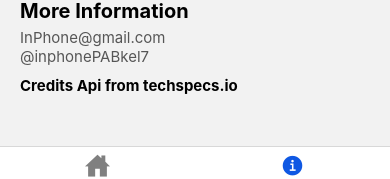
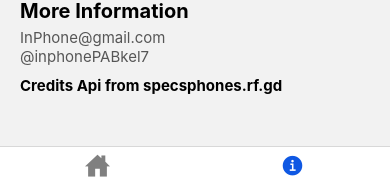
Before and after one commit to ihzarizkyk/inphone, a React Native app: screen /About in a window 390 px wide. Shown: the part 649-828 px from the top of the page. Built offline with nearby package versions, Linux system fonts and the light colour scheme; no server answers.

Commit message:
Update About.js

```diff
--- a/screen/About.js
+++ b/screen/About.js
@@ -41,7 +41,7 @@ export default class Aboutscreen extends Component {
 
             <Text style={{ fontSize: 20, fontWeight: "bold", marginBottom: 5 }}>More Information</Text>
             <Text style={{ fontSize: 15, color: "#565656" }}>InPhone@gmail.com {"\n"}@inphonePABkel7</Text>
-            <Text style={{ fontSize: 15, marginTop: 10, fontWeight: "bold" }}>Credits Api from techspecs.io</Text>
+            <Text style={{ fontSize: 15, marginTop: 10, fontWeight: "bold" }}>Credits Api from specsphones.rf.gd</Text>
           </View>
         </ScrollView>
       </SafeAreaView>
```
